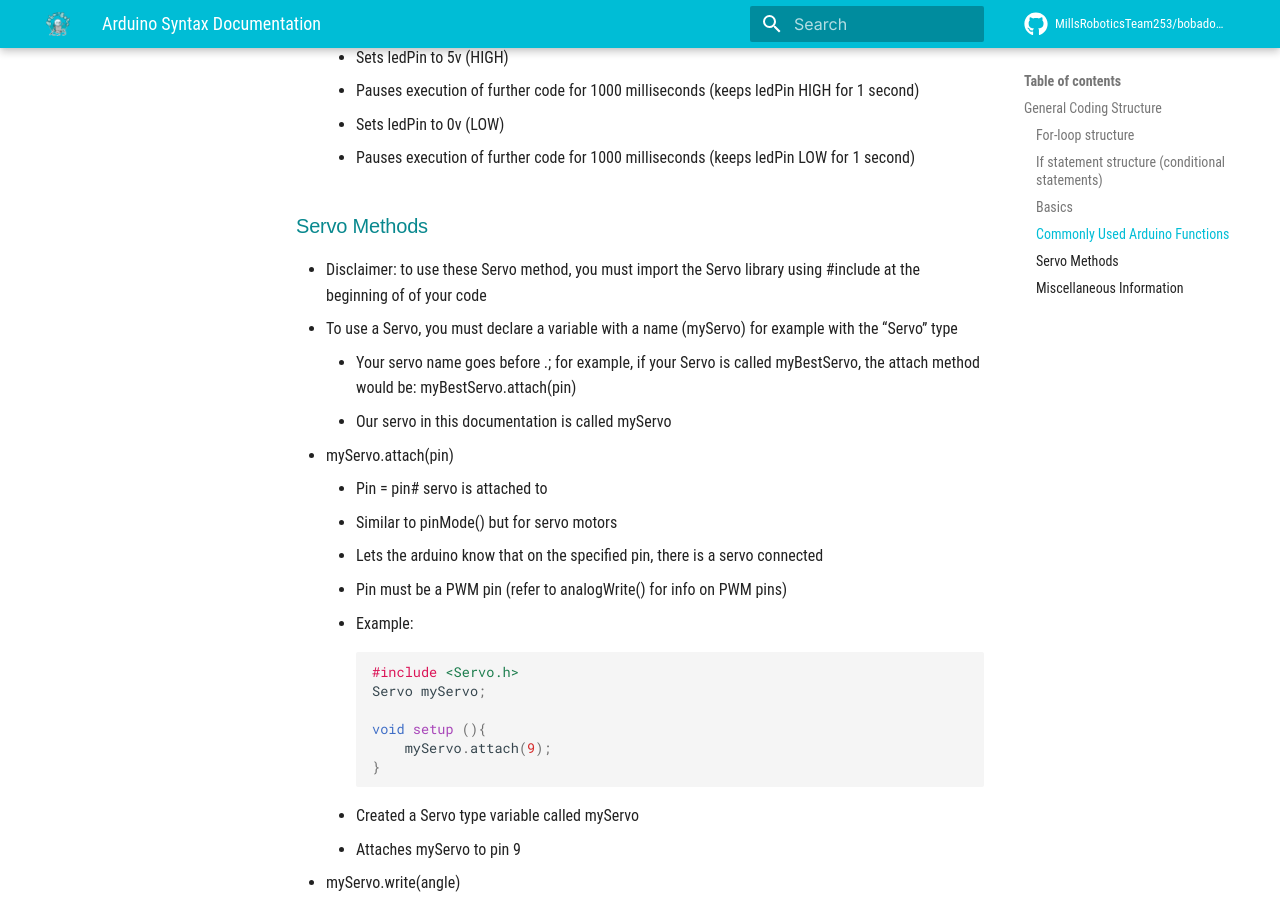
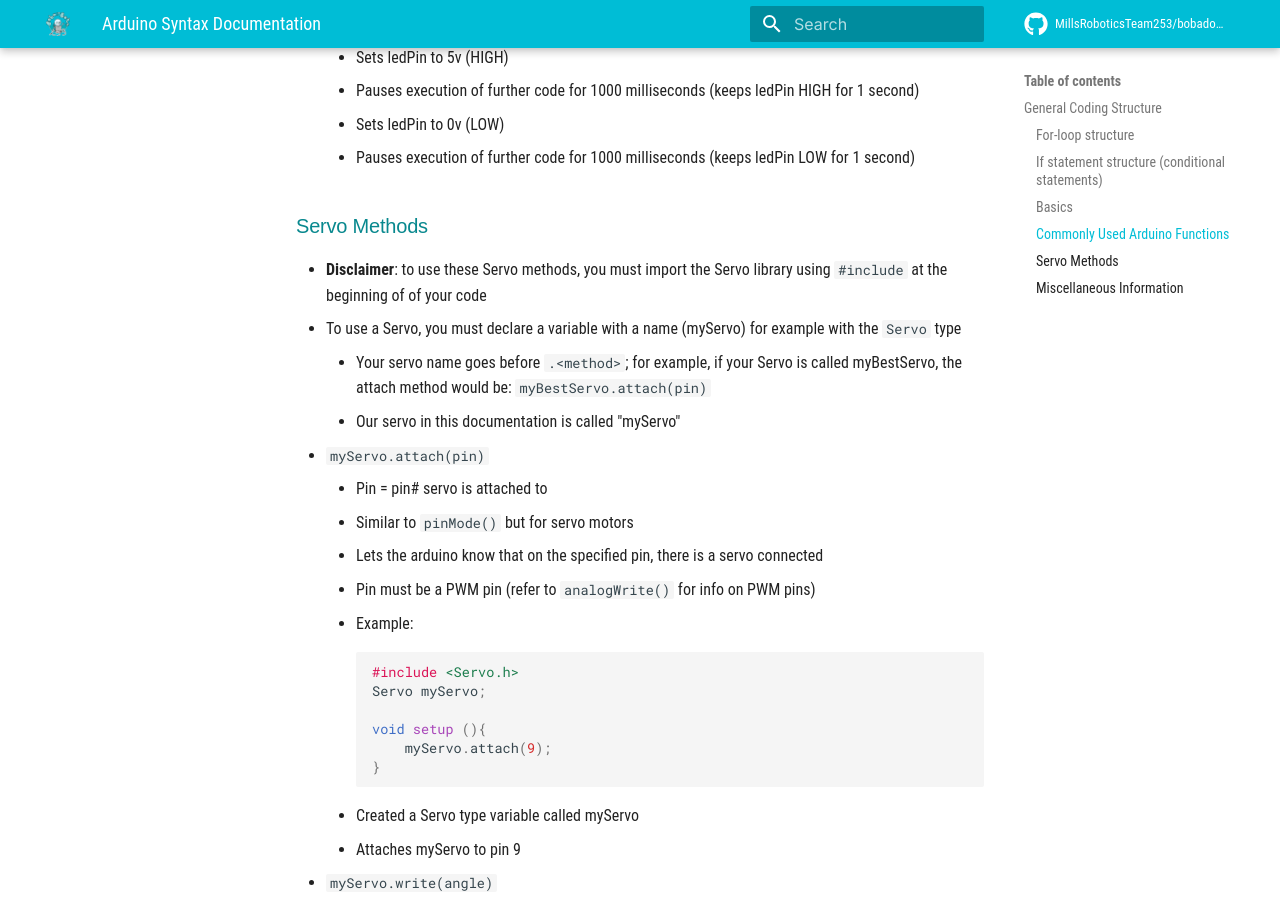
Before and after one commit to bobabots253/bobadocs, an MkDocs documentation site: the page built from docs/electronics/arduino.md, in a window 1280 px wide and 900 px high, scrolled down 5715 px. Built offline with MkDocs 1.6.1 and Material for MkDocs 9.7.7, drawn with Linux system fonts in a browser that asks for light colours; comment, search, counter and statistics services are not loaded.

Commit message:
fix formatting

````diff
--- a/docs/electronics/arduino.md
+++ b/docs/electronics/arduino.md
@@ -210,16 +210,16 @@
 
 ### Servo Methods
 
-* Disclaimer: to use these Servo method, you must import the Servo library using #include at the beginning of of your code
-* To use a Servo, you must declare a variable with a name (myServo) for example with the “Servo” type
-    * Your servo name goes before .<method>; for example, if your Servo is called myBestServo, the attach method would be: myBestServo.attach(pin)
-    * Our servo in this documentation is called myServo
+* **Disclaimer**: to use these Servo methods, you must import the Servo library using `#include` at the beginning of of your code
+* To use a Servo, you must declare a variable with a name (myServo) for example with the `Servo` type
+    * Your servo name goes before `.<method>`; for example, if your Servo is called myBestServo, the attach method would be: `myBestServo.attach(pin)`
+    * Our servo in this documentation is called "myServo"
 
-* myServo.attach(pin)
+* `myServo.attach(pin)`
     * Pin = pin# servo is attached to
-    * Similar to pinMode() but for servo motors
+    * Similar to `pinMode()` but for servo motors
     * Lets the arduino know that on the specified pin, there is a servo connected
-    * Pin must be a PWM pin (refer to analogWrite() for info on PWM pins)
+    * Pin must be a PWM pin (refer to `analogWrite()` for info on PWM pins)
     * Example:
     ```cpp
     #include <Servo.h>
@@ -232,7 +232,7 @@
     * Created a Servo type variable called myServo
     * Attaches myServo to pin 9
 
-* myServo.write(angle)
+* `myServo.write(angle)`
     * Angle = a degree angle between 0 - 180
     * Moves the servo shaft to that angle
     * Example:
````
